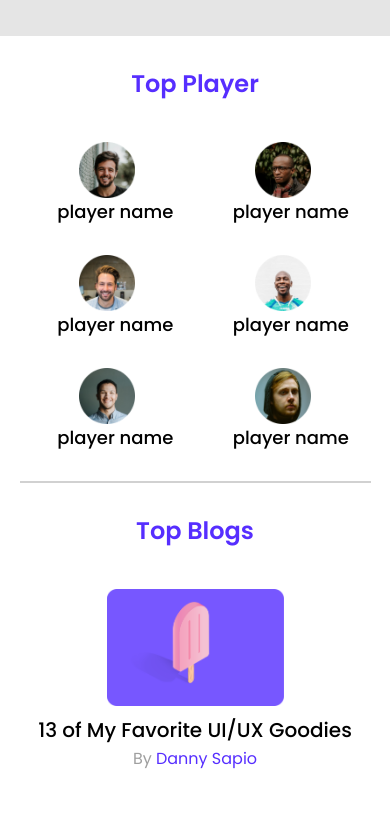
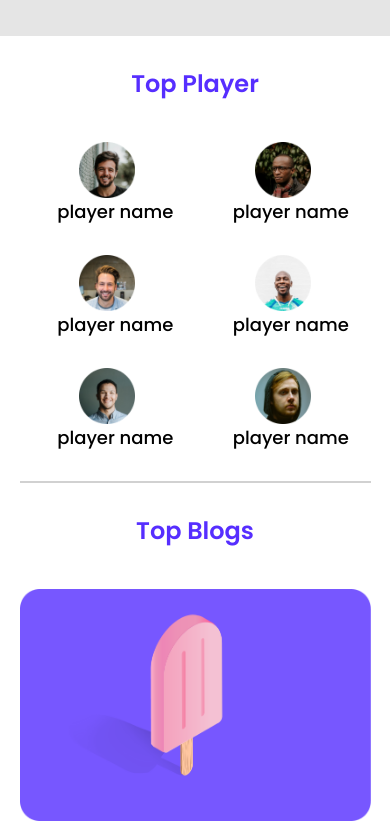
Before and after one commit to FerdousZihad/our--top, a plain HTML site: page index.html in a window 390 px wide. Shown: the top 825 px of the page. Drawn offline with Linux system fonts and the light colour scheme.

Commit message:
Blog image Responsiveness fixed

```diff
--- a/responsive.css
+++ b/responsive.css
@@ -40,6 +40,10 @@
         grid-template-columns: repeat(1, 1fr);
         gap: 60px 79px;
     }
+    .blog-image ,.blog-image img{
+        width:100%;
+        height: auto;
+    }
 }
 @media only screen and (max-width:360px)
 {
```
